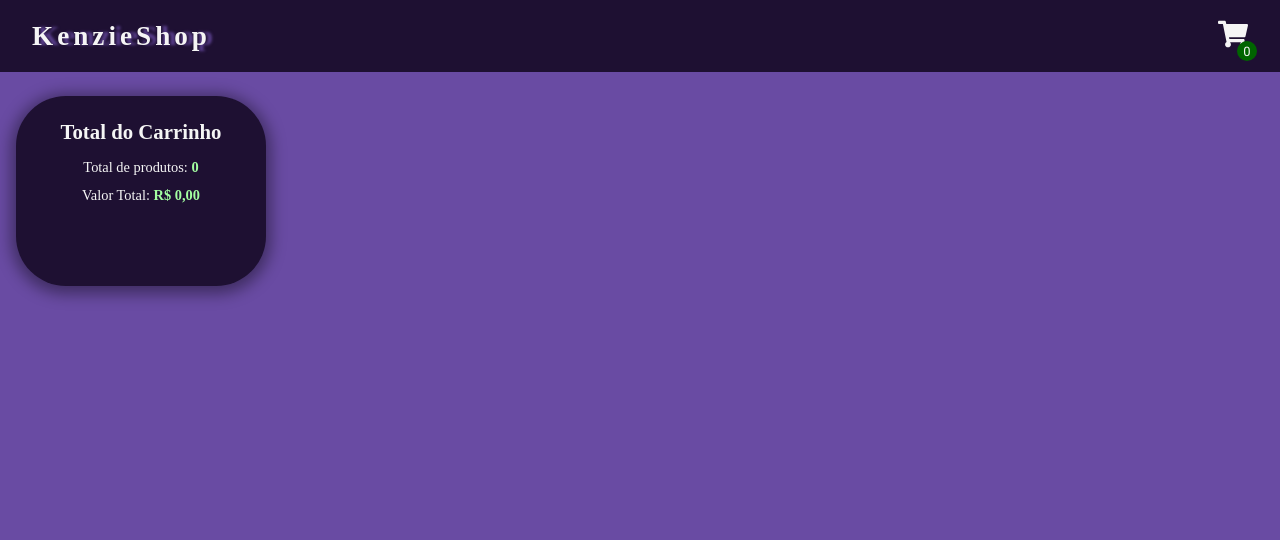
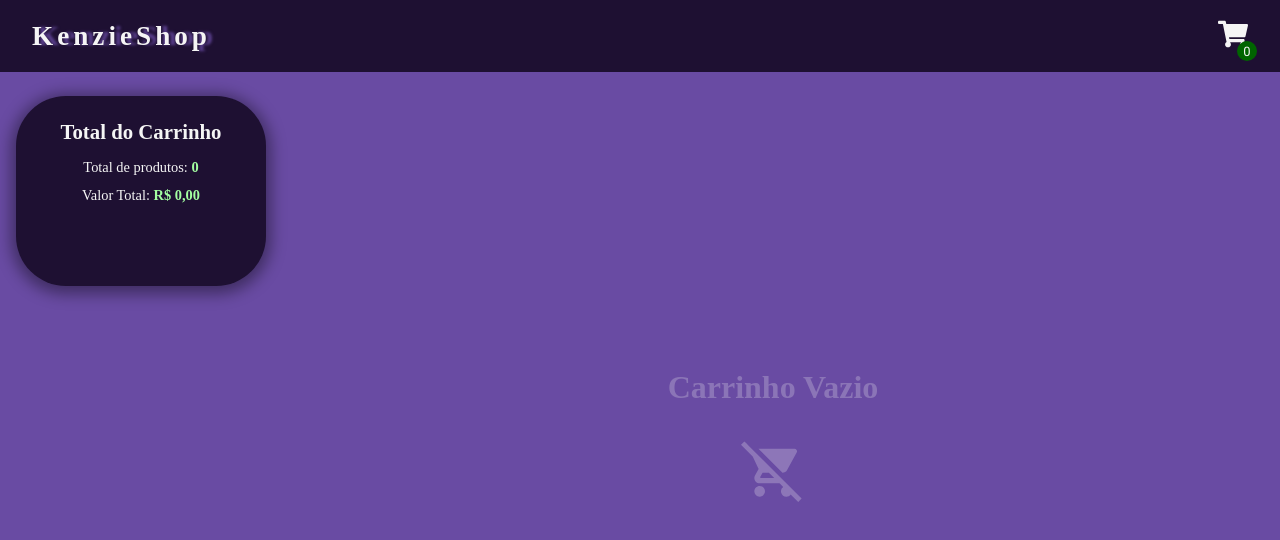
Before and after one commit to F-Vieira/KenzieShop, a React (Create React App) app: page /cart in a window 1280 px wide. Shown: the top 540 px of the page. Built offline with nearby package versions, Linux system fonts and the light colour scheme; a web font is replaced by a local one.

Commit message:
chore: add and stylization of the empty cart

```diff
--- a/src/components/Header/index.js
+++ b/src/components/Header/index.js
@@ -8,7 +8,6 @@ import { ContainerHeader } from "./styles";
 export const Header = () => {
   const { cart } = useSelector((store) => store);
   const [inCart, setInCart] = useState(false);
-  // const [totalItems] = useState(cart.length);
 
   const totalItems = cart.length;
 
--- a/src/pages/Cart/index.js
+++ b/src/pages/Cart/index.js
@@ -1,6 +1,7 @@
-import { useState } from "react";
+import { useEffect, useState } from "react";
 import { useDispatch, useSelector } from "react-redux";
 import { toast } from "react-toastify";
+import { MdRemoveShoppingCart } from "react-icons/md";
 
 import { Button } from "../../components/Button";
 import { Product } from "../../components/Product";
@@ -13,10 +14,18 @@ export const Cart = () => {
   const { cart } = useSelector((store) => store);
   const dispatch = useDispatch();
 
-  const [clear, setClear] = useState(false);
+  const [clear, setClear] = useState(true);
   const totalItems = cart.length;
 
   const totalPrice = cart.reduce((acc, cur) => cur.price + acc, 0);
+
+  useEffect(() => {
+    if (totalItems > 0) {
+      setClear(false);
+    } else {
+      setClear(true);
+    }
+  }, [totalItems]);
 
   const handleClearCart = () => {
     dispatch(clearCartThunk());
@@ -40,10 +49,16 @@ export const Cart = () => {
         )}
       </section>
       <section>
-        {cart.map((product) => (
-          <Product key={product.id} product={product} isRemovable />
-        ))}
-        {clear && <h1>Carrinho Vazio</h1>}
+        {!clear &&
+          cart.map((product) => (
+            <Product key={product.id} product={product} isRemovable />
+          ))}
+        {clear && (
+          <div className="empty_cart">
+            <h1>Carrinho Vazio</h1>
+            <MdRemoveShoppingCart />
+          </div>
+        )}
       </section>
     </ContainerCart>
   );
--- a/src/pages/Cart/styles.js
+++ b/src/pages/Cart/styles.js
@@ -43,6 +43,20 @@ export const ContainerCart = styled.main`
     div {
       justify-self: center;
     }
+    .empty_cart {
+      color: #f5f5f540;
+      font-family: var(--text-font-secundary);
+      text-align: center;
+      width: 255px;
+      height: 135px;
+      h1 {
+        margin-bottom: 2rem;
+        font-size: 2rem;
+      }
+      svg {
+        font-size: 4rem;
+      }
+    }
   }
 
   @media screen and (min-width: 768px) {
@@ -64,6 +78,10 @@ export const ContainerCart = styled.main`
           height: 200px;
         }
       }
+      .empty_cart {
+        grid-column: 1/5;
+        align-self: center;
+      }
     }
   }
 
```
